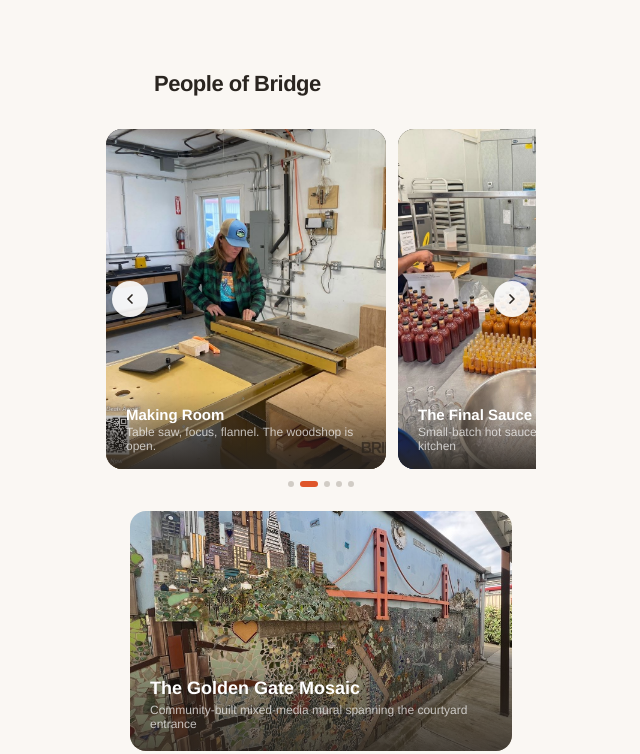
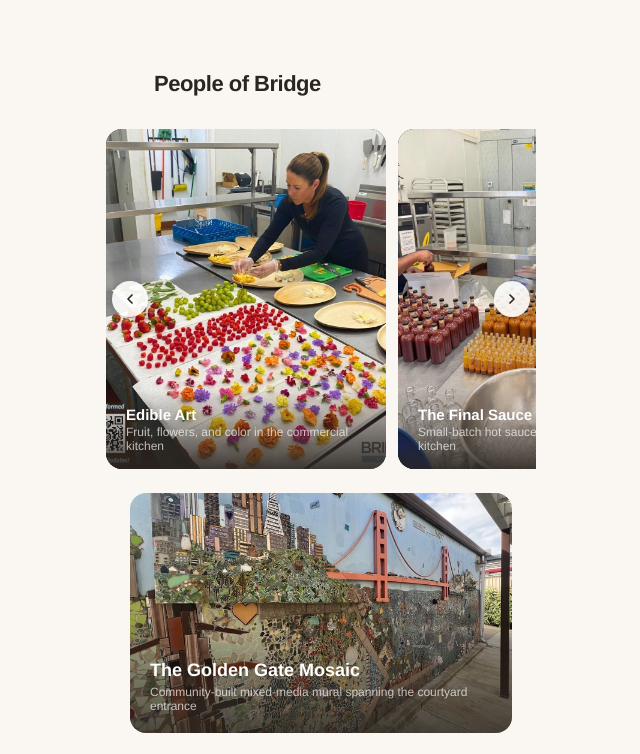
Before and after one commit to jhwright/bridge-prototype, a plain HTML site: page index.html in a window 1280 px wide. Shown: the part 2660-3414 px from the top of the page, without its empty margins (319-959 px from the left). Drawn offline with Linux system fonts and the light colour scheme.

Commit message:
fix(homepage): remove Making Room card, carousel dots, Stupa caption
- Remove "Making Room" carousel card (duplicate woodshop photo)
- Remove carousel dot navigation (arrows replace them)
- Clear Memorial Stupa caption text

Co-Authored-By: Claude Opus 4.6 <noreply@anthropic.com>

```diff
--- a/index.html
+++ b/index.html
@@ -440,10 +440,6 @@
           <div class="carousel-caption"><h4>Edible Art</h4><p>Fruit, flowers, and color in the commercial kitchen</p></div>
         </div>
         <div class="carousel-card">
-          <img src="photos/woodshop-woman-tablesaw.jpg" alt="Woman at table saw">
-          <div class="carousel-caption"><h4>Making Room</h4><p>Table saw, focus, flannel. The woodshop is open.</p></div>
-        </div>
-        <div class="carousel-card">
           <img src="photos/kitchen-hotsauce-production.jpg" alt="Hot sauce production">
           <div class="carousel-caption"><h4>The Final Sauce</h4><p>Small-batch hot sauce, bottled in the Bridge kitchen</p></div>
         </div>
@@ -465,13 +461,6 @@
         </div>
       </div>
       <button class="scroll-arrow right" aria-label="Next"><svg viewBox="0 0 24 24"><polyline points="9 18 15 12 9 6"/></svg></button>
-      </div>
-      <div class="carousel-dots">
-        <div class="carousel-dot active"></div>
-        <div class="carousel-dot"></div>
-        <div class="carousel-dot"></div>
-        <div class="carousel-dot"></div>
-        <div class="carousel-dot"></div>
       </div>
     </div>
 
@@ -488,7 +477,6 @@
       <div class="tower-bg" style="background-image: url('photos/tower-gardens.jpg');"></div>
       <div class="tower-overlay">
         <h2>Memorial Stupa</h2>
-        <p>Three stories of metal and message. "Know Your Rights" on one side. "Conozca Sus Derechos" on the other. Visible from the freeway. A landmark that means something.</p>
       </div>
     </div>
 
```
